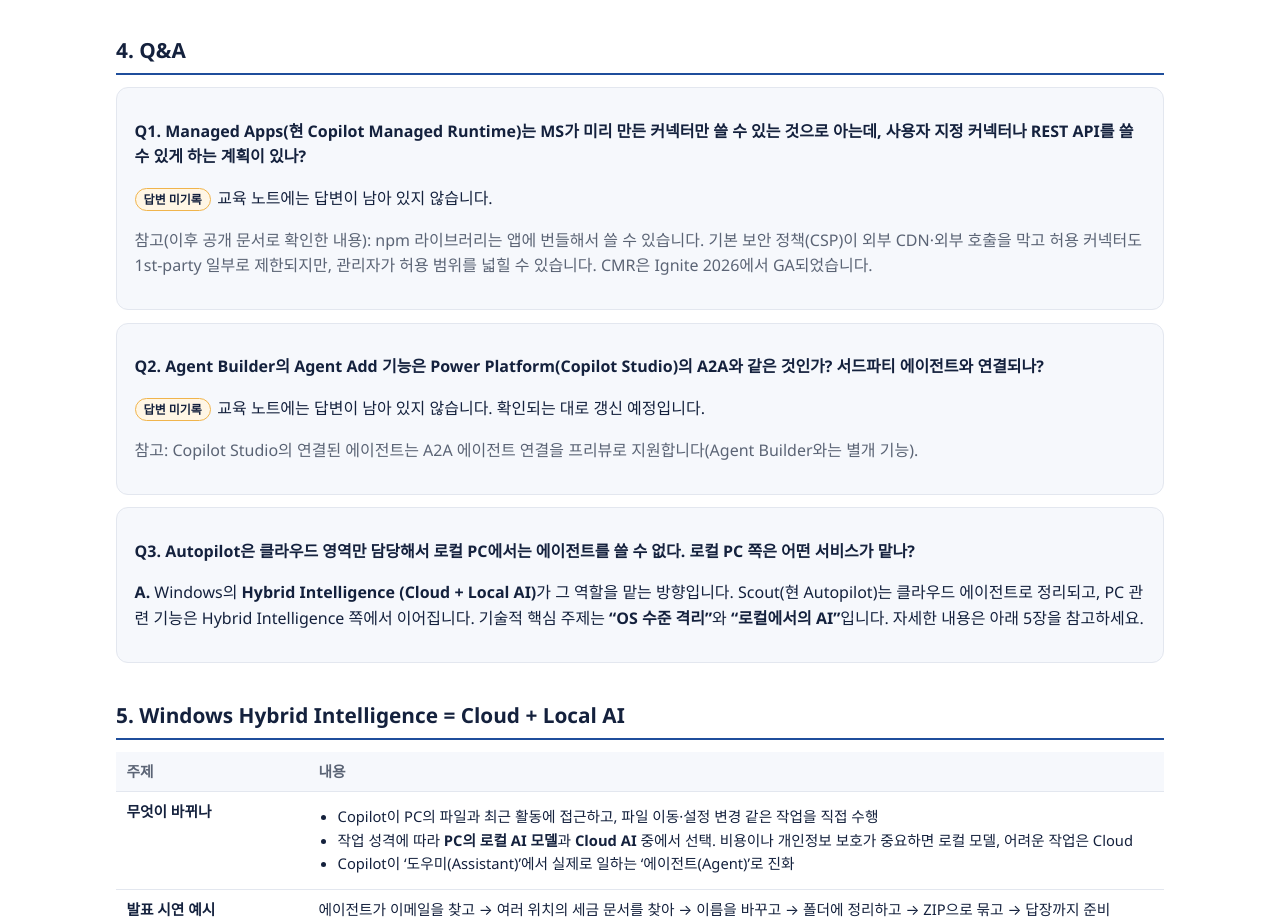
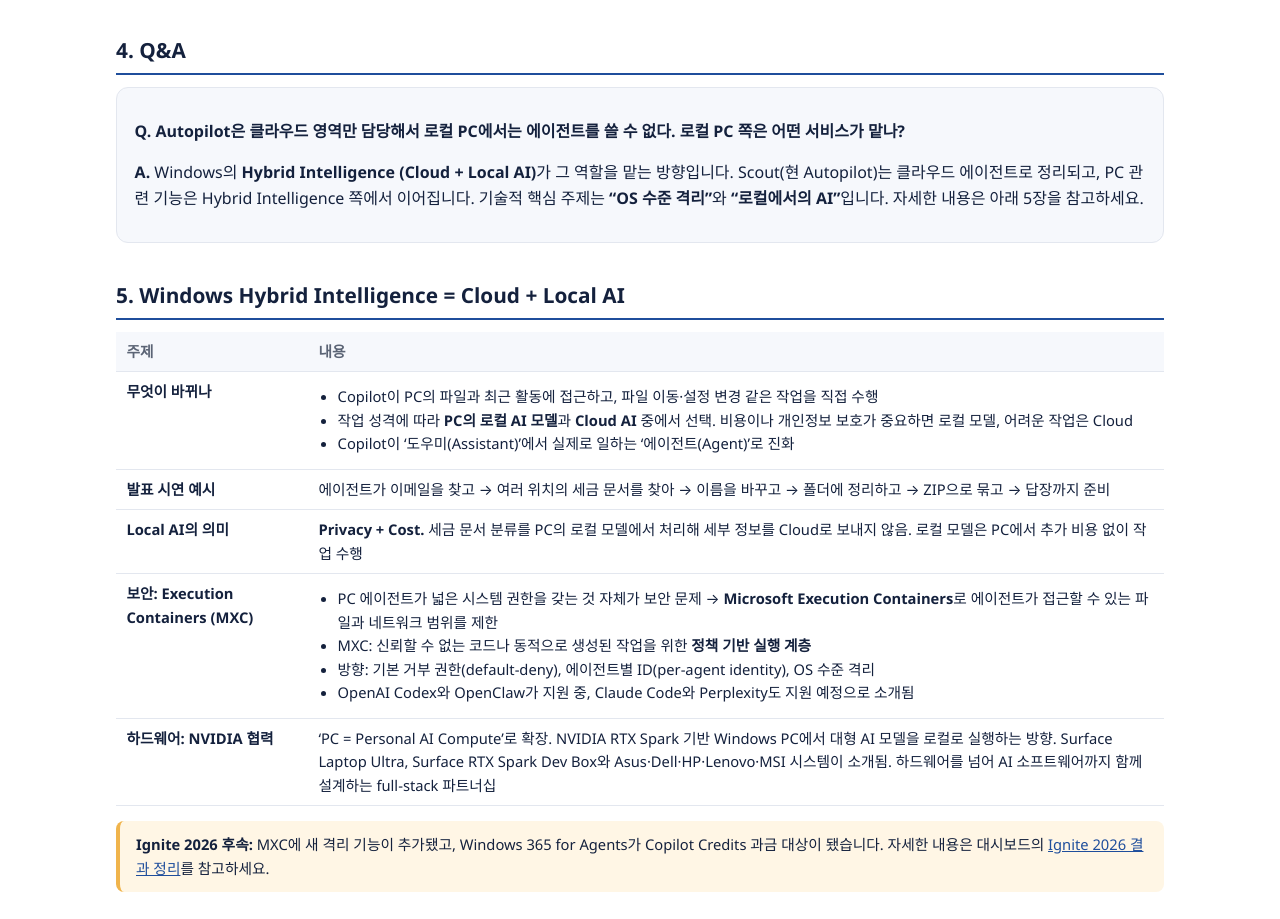
Before and after one commit to bbjcar/tech-dashboard, a plain HTML site: page ms-ai-edu-1112/index.html in a window 1280 px wide. Shown: the part 3813-4732 px from the top of the page. Drawn offline with Linux system fonts and the light colour scheme.

Commit message:
MS AI 교육 페이지: 답변 미기록 질문 2건 제거

```diff
--- a/ms-ai-edu-1112/index.html
+++ b/ms-ai-edu-1112/index.html
@@ -25,7 +25,6 @@ td pre{margin:.1rem 0}
 ul.tight{margin:.3rem 0;padding-inline-start:1.2rem}
 .qa{border:1px solid var(--line);border-radius:.75rem;padding:.9rem 1.1rem;margin-block:.8rem;background:var(--card)}
 .qa .q{font-weight:700}
-.qa .tag{display:inline-block;font-size:.75rem;font-weight:700;padding:.05rem .5rem;border-radius:999px;margin-inline-end:.4rem;background:var(--warn-bg);border:1px solid var(--warn-line)}
 .note{background:var(--warn-bg);border-inline-start:4px solid var(--warn-line);padding:.75rem 1rem;border-radius:.5rem;font-size:.92rem}
 ol.src{font-size:.88rem;padding-inline-start:1.3rem}
 footer{margin-block-start:2rem;font-size:.85rem;color:var(--muted);border-block-start:1px solid var(--line);padding-block-start:.75rem}
@@ -156,9 +155,7 @@ Azure           Azure</pre>ExpressRoute는 <b>빠르고, 안정적이고, 보안
 </tbody></table>
 
 <h2>4. Q&amp;A</h2>
-<div class="qa"><p class="q">Q1. Managed Apps(현 Copilot Managed Runtime)는 MS가 미리 만든 커넥터만 쓸 수 있는 것으로 아는데, 사용자 지정 커넥터나 REST API를 쓸 수 있게 하는 계획이 있나?</p><p><span class="tag">답변 미기록</span>교육 노트에는 답변이 남아 있지 않습니다.</p><p class="muted">참고(이후 공개 문서로 확인한 내용): npm 라이브러리는 앱에 번들해서 쓸 수 있습니다. 기본 보안 정책(CSP)이 외부 CDN·외부 호출을 막고 허용 커넥터도 1st-party 일부로 제한되지만, 관리자가 허용 범위를 넓힐 수 있습니다. CMR은 Ignite 2026에서 GA되었습니다.</p></div>
-<div class="qa"><p class="q">Q2. Agent Builder의 <b>Agent Add</b> 기능은 Power Platform(Copilot Studio)의 A2A와 같은 것인가? 서드파티 에이전트와 연결되나?</p><p><span class="tag">답변 미기록</span>교육 노트에는 답변이 남아 있지 않습니다. 확인되는 대로 갱신 예정입니다.</p><p class="muted">참고: Copilot Studio의 연결된 에이전트는 A2A 에이전트 연결을 프리뷰로 지원합니다(Agent Builder와는 별개 기능).</p></div>
-<div class="qa"><p class="q">Q3. Autopilot은 클라우드 영역만 담당해서 로컬 PC에서는 에이전트를 쓸 수 없다. 로컬 PC 쪽은 어떤 서비스가 맡나?</p><p><b>A.</b> Windows의 <b>Hybrid Intelligence (Cloud + Local AI)</b>가 그 역할을 맡는 방향입니다. Scout(현 Autopilot)는 클라우드 에이전트로 정리되고, PC 관련 기능은 Hybrid Intelligence 쪽에서 이어집니다. 기술적 핵심 주제는 <b>“OS 수준 격리”</b>와 <b>“로컬에서의 AI”</b>입니다. 자세한 내용은 아래 5장을 참고하세요.</p></div>
+<div class="qa"><p class="q">Q. Autopilot은 클라우드 영역만 담당해서 로컬 PC에서는 에이전트를 쓸 수 없다. 로컬 PC 쪽은 어떤 서비스가 맡나?</p><p><b>A.</b> Windows의 <b>Hybrid Intelligence (Cloud + Local AI)</b>가 그 역할을 맡는 방향입니다. Scout(현 Autopilot)는 클라우드 에이전트로 정리되고, PC 관련 기능은 Hybrid Intelligence 쪽에서 이어집니다. 기술적 핵심 주제는 <b>“OS 수준 격리”</b>와 <b>“로컬에서의 AI”</b>입니다. 자세한 내용은 아래 5장을 참고하세요.</p></div>
 
 <h2>5. Windows Hybrid Intelligence = Cloud + Local AI</h2>
 <table><thead><tr><th>주제</th><th>내용</th></tr></thead><tbody>
```
